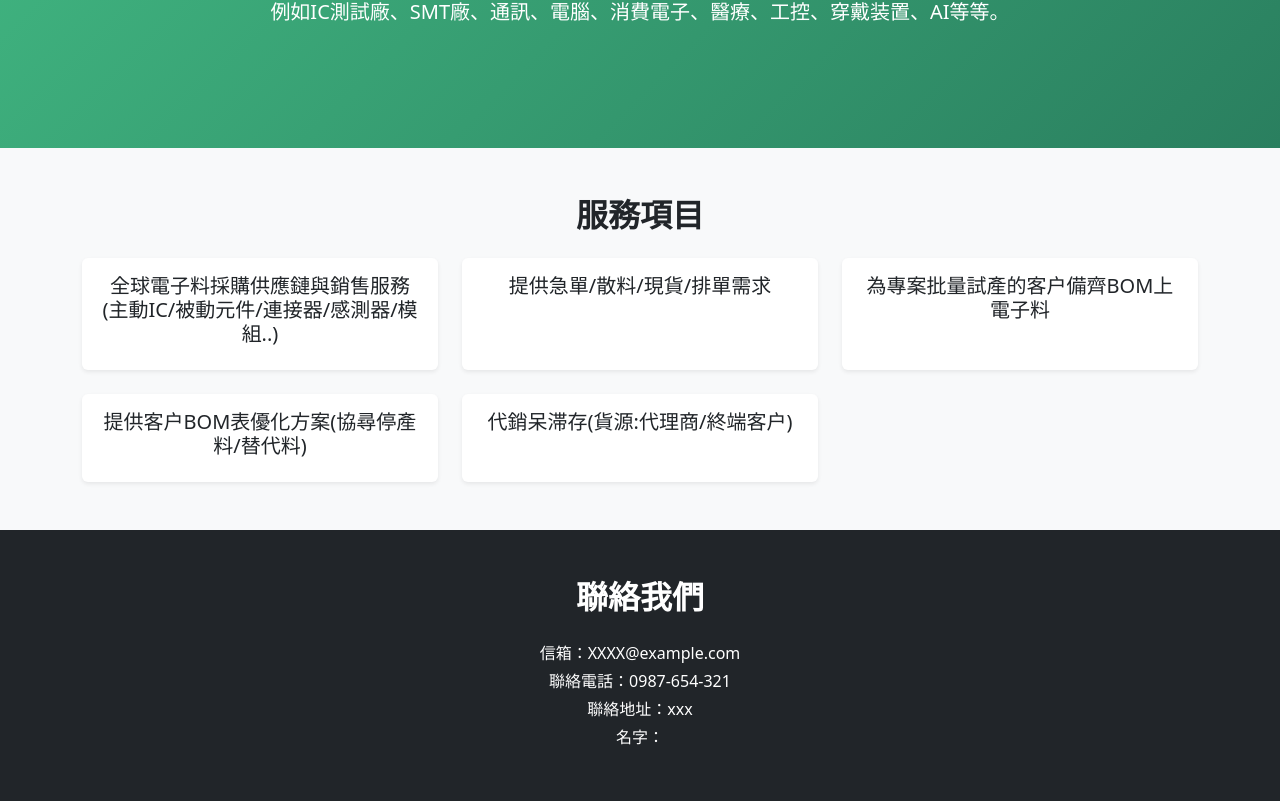
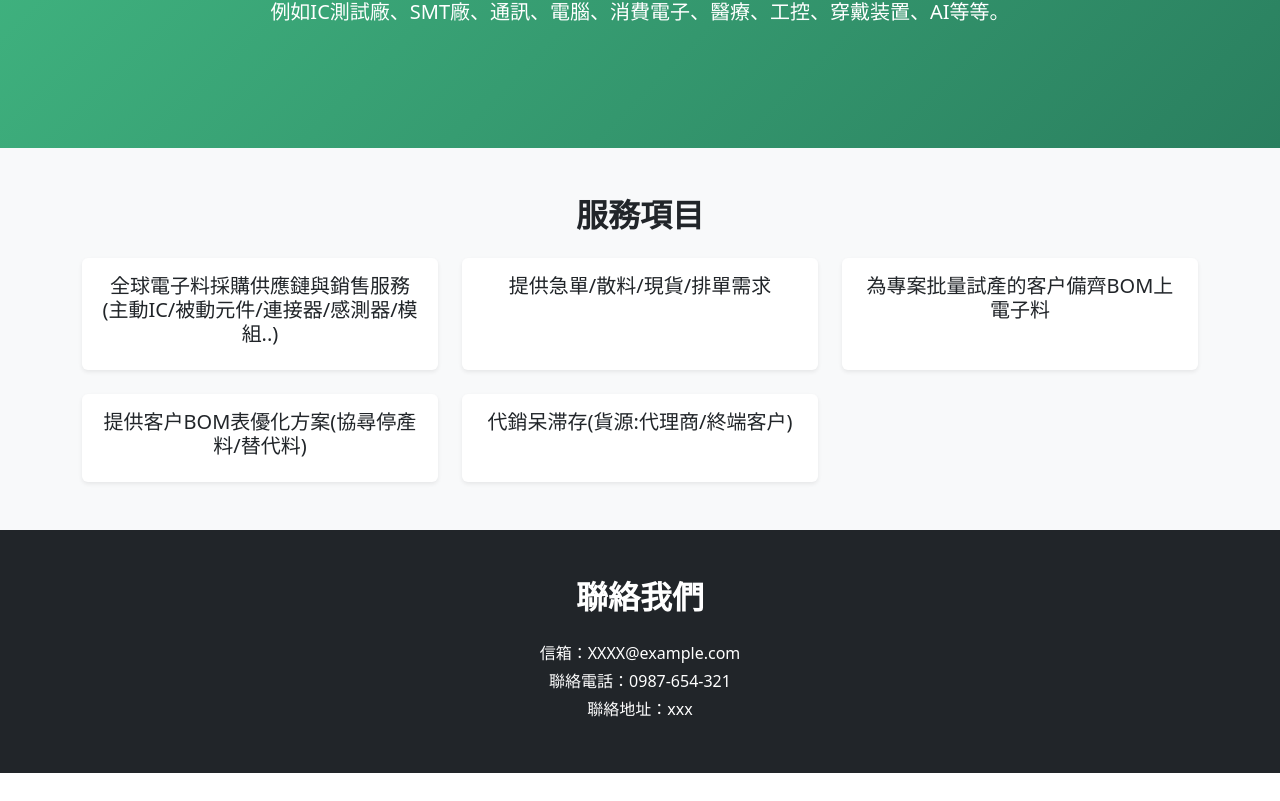
Before and after one commit to owen-0513/onepage, a Vue app in the folder frontend/: page / in a window 1280 px wide. Shown: the part 252-1053 px from the top of the page. After the commit the page ends 1025 px from the top, so only its background shows below. Built offline with nearby package versions, Linux system fonts and the light colour scheme.

Commit message:
delete class name

```diff
--- a/frontend/src/App.vue
+++ b/frontend/src/App.vue
@@ -58,9 +58,9 @@
         <p class="mb-1">
           <i class="bi bi-telephone-fill"></i> 聯絡地址：{{ contact.address }}
         </p>
-        <p class="mb-1">
-          <i class="bi bi-person-fill"></i> 名字：{{ contact.name }}
-        </p>
+        <!-- <p class="mb-1"> -->
+        <!-- <i class="bi bi-person-fill"></i> 名字：{{ contact.name }} -->
+        <!-- </p> -->
       </div>
     </section>
 
@@ -94,6 +94,7 @@ export default {
         email: "XXXX@example.com",
         phone: "0987-654-321",
         address: "xxx",
+        // name: "Owen,Chris",
       },
       isImageOpen: false,
     };
```
